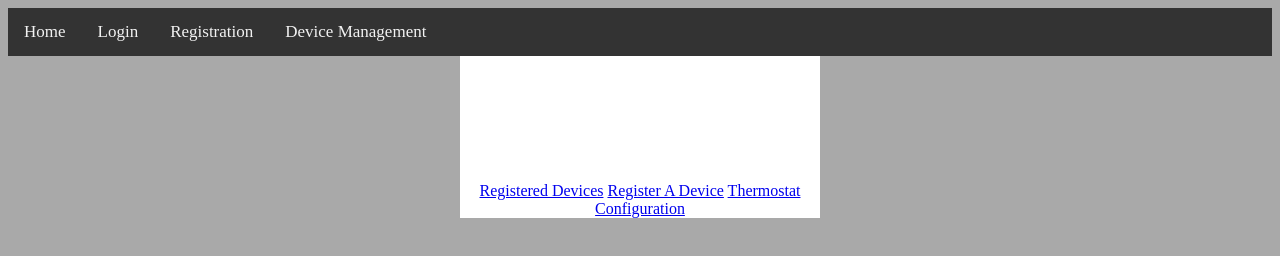
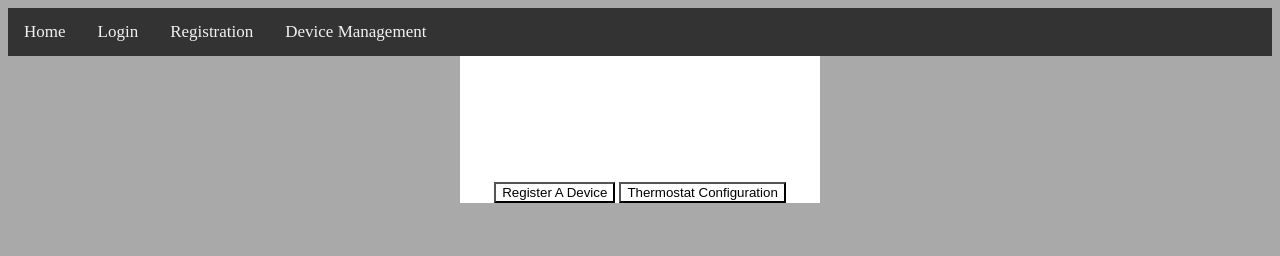
Before and after one commit to KSU-Sp-21-CS-Senior-Project-IoT-Team/Senior-Project---IoT, a plain HTML site: page website/Device_Registration.html in a window 1280 px wide. Drawn offline with Linux system fonts and the light colour scheme.

Commit message:
Update Device_Registration.html

```diff
--- a/website/Device_Registration.html
+++ b/website/Device_Registration.html
@@ -19,10 +19,11 @@
 
 
             <div class = "regchoices">
-            <a href = "Registered_list.html">Registered Devices</a>
-            <a href = "Registered_Devices.html">Register A Device</a>
-            <a href = "Thermostat_configuration.html">Thermostat Configuration</a>
-       <!-- <li><a href="Registered_Devices.html">Registered Devices</a></li>
+            <!--<button registeredDevs ="RegisteredDevices" onClick="location.href='Registered_list.html'" >Registered Devices</button> -->
+            <button registeradDev ="RegisteraDevice" onClick="location.href='Registered_Devices.html'" >Register A Device</button>
+            <button thermostatConfig ="thermostatConfig" onClick="location.href='Thermostat_configuration.html'" >Thermostat Configuration</button>
+
+           <!-- <li><a href="Registered_Devices.html">Registered Devices</a></li>
         <li><a href="Registration.html">Register</a></li>move to login
         <li><a href="Thermostat_Configuration.html">Thermostat Configuration</a></li>-->
 
```
